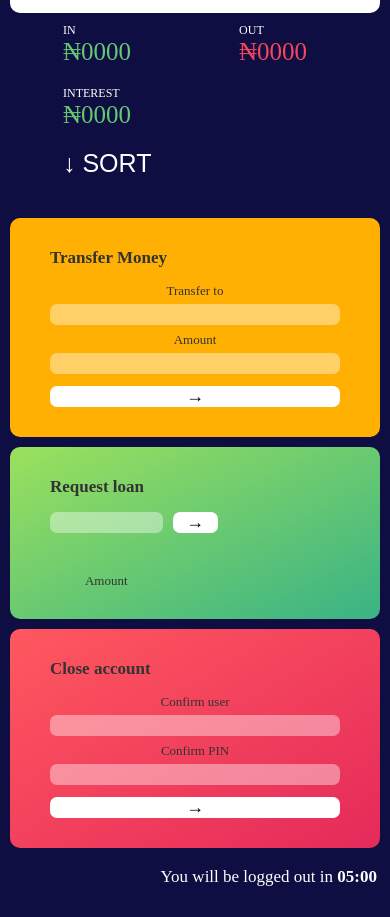
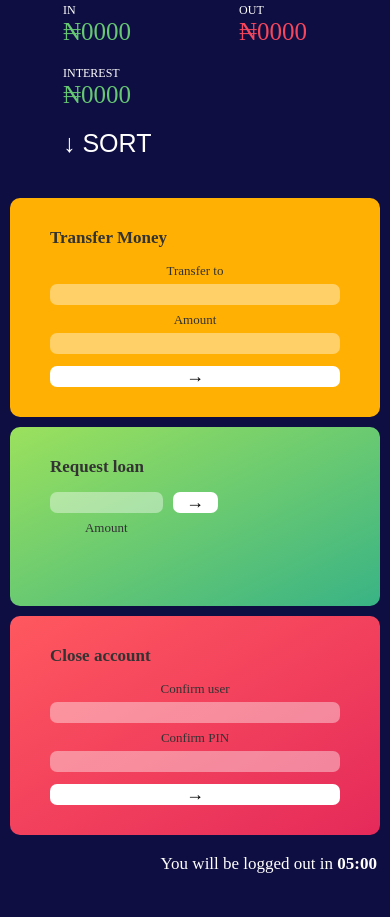
Before and after one commit to ChineseChikki/BankApp, a plain HTML site: page index.html in a window 390 px wide. Shown: the part 798-1715 px from the top of the page. Drawn offline with Linux system fonts and the light colour scheme.

Commit message:
final message

```diff
--- a/index.html
+++ b/index.html
@@ -113,9 +113,19 @@
           <div class="operation operation--loan">
             <h2>Request loan</h2>
             <form class="form form--loan">
-              <input type="number" class="form_input form_input--loan-amount" />
-              <button class="form_btn form_btn--loan">&#8594;</button>
-              <label class="form_label form_label--loan">Amount</label>
+              <div>
+                <input
+                  type="number"
+                  id="loan"
+                  class="form_input form_input--loan-amount"
+                />
+                <label class="form_label form_label--loan" for="loan"
+                  >Amount</label
+                >
+              </div>
+              <div>
+                <button class="form_btn form_btn--loan">&#8594;</button>
+              </div>
             </form>
           </div>
 
@@ -129,7 +139,6 @@
                   id="c-user"
                   class="form_input form_input--user"
                 />
-                <!-- <br /> -->
                 <label class="form_label" for="c-user">Confirm user</label>
               </div>
 
--- a/style.css
+++ b/style.css
@@ -374,7 +374,7 @@ form div label {
 @media screen and (max-width: 400px) {
   .login,
   .login label {
-    padding: 5rem;
+    padding: 4rem 1rem;
   }
 }
 
```
